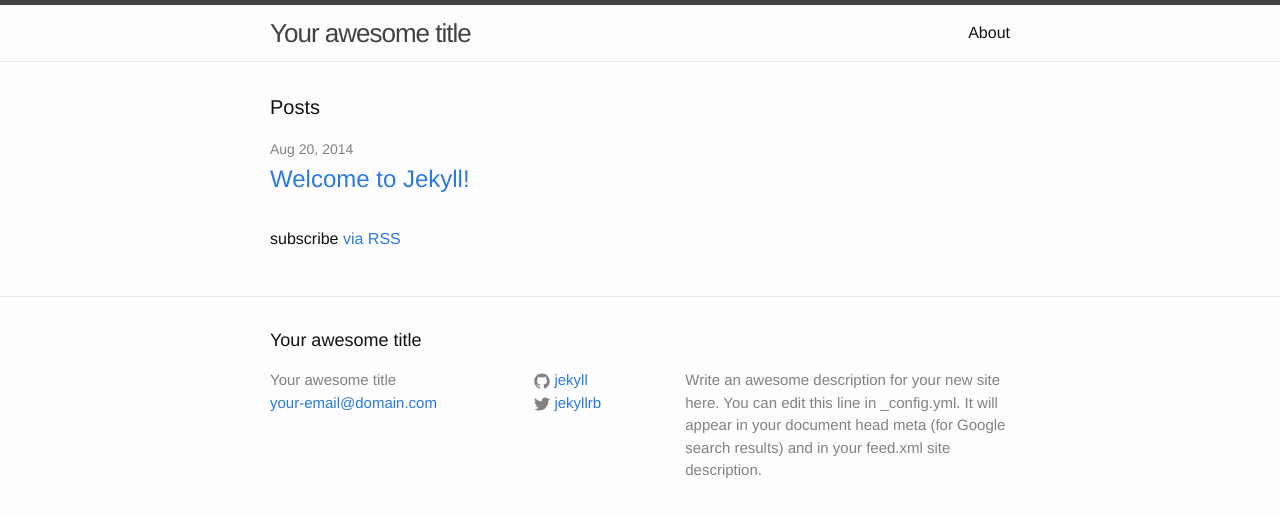
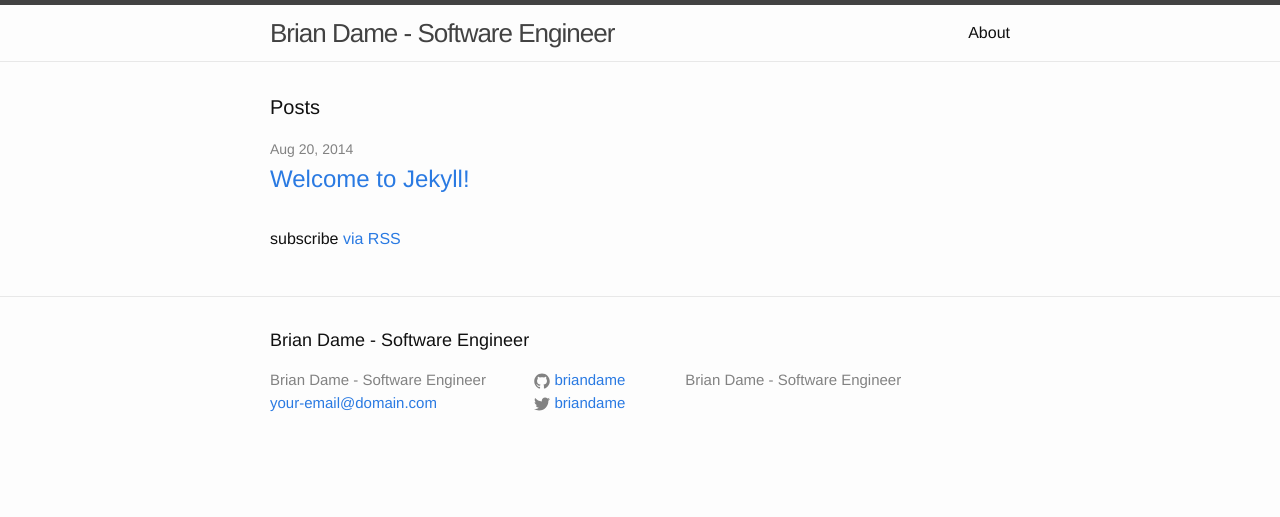
Before and after one commit to briandame/briandame.github.io, a Jekyll site: the page built from index.html, in a window 1280 px wide. Shown: the top 517 px of the page. Built offline with Jekyll 4.4.1, drawn with Linux system fonts in a browser that asks for light colours.

Commit message:
Changed default settings

```diff
--- a/_config.yml
+++ b/_config.yml
@@ -1,14 +1,12 @@
 # Site settings
-title: Your awesome title
+title: Brian Dame - Software Engineer
 email: your-email@domain.com
 description: > # this means to ignore newlines until "baseurl:"
-  Write an awesome description for your new site here. You can edit this
-  line in _config.yml. It will appear in your document head meta (for
-  Google search results) and in your feed.xml site description.
+  Brian Dame - Software Engineer
 baseurl: "" # the subpath of your site, e.g. /blog/
-url: "http://yourdomain.com" # the base hostname & protocol for your site
-twitter_username: jekyllrb
-github_username:  jekyll
+url: "http://briandame.github.io" # the base hostname & protocol for your site
+twitter_username: briandame
+github_username:  briandame
 
 # Build settings
 markdown: kramdown
```
